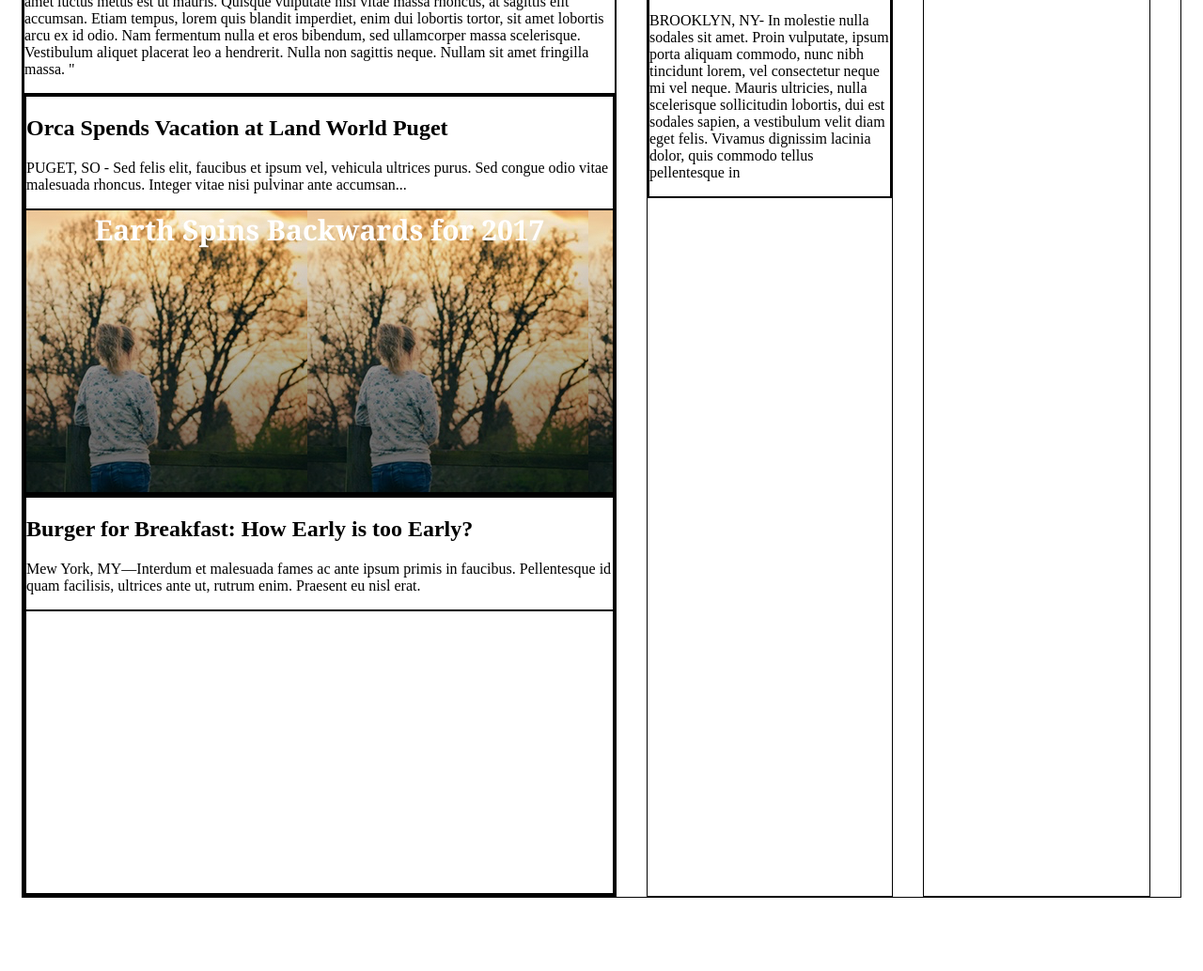
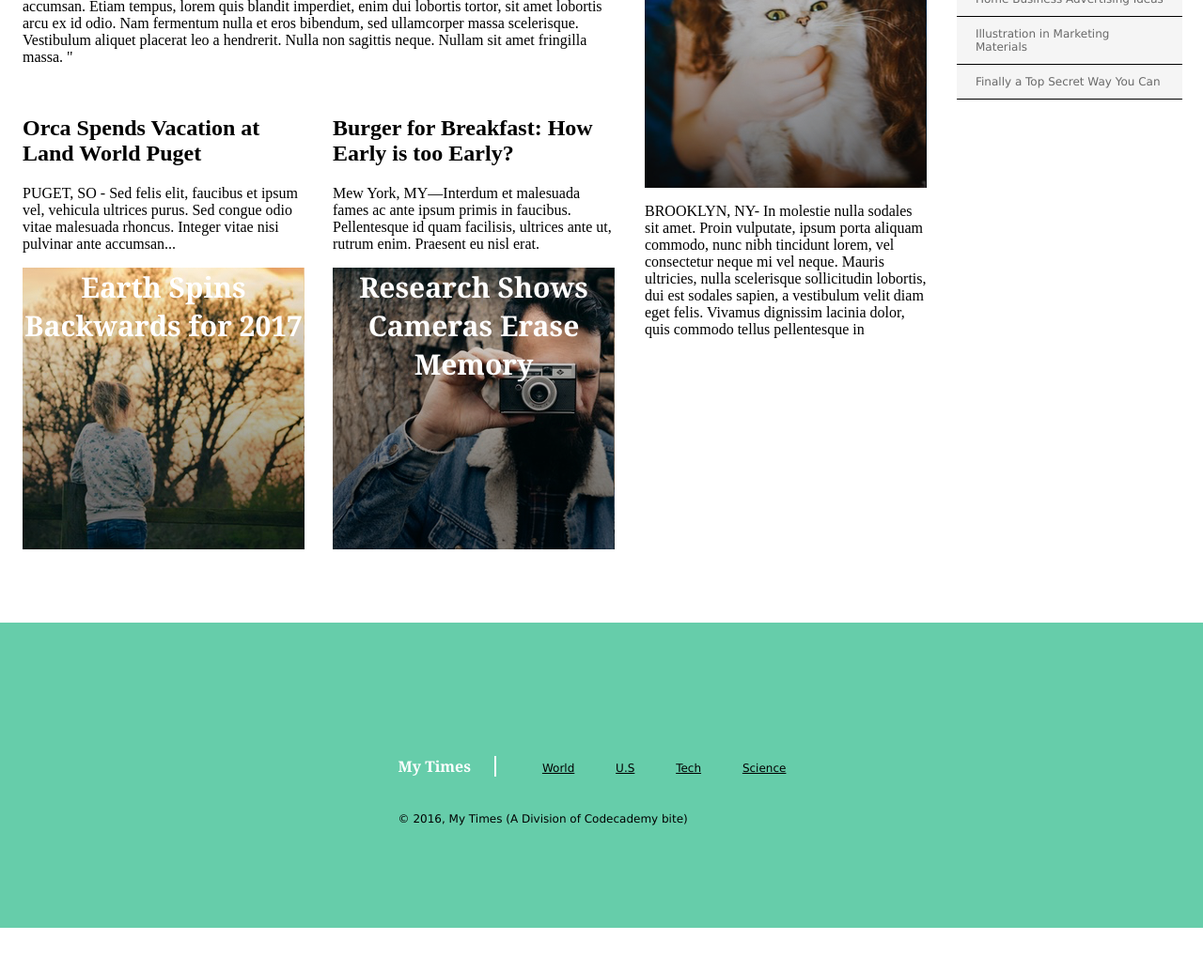
Before and after one commit to nogic25/newspaperProject, a plain HTML site: page index.html in a window 1280 px wide. Shown: the part 524-1558 px from the top of the page at 94% size. After the commit the page ends 1512 px from the top, so only its background shows below. Drawn offline with Linux system fonts and the light colour scheme.

Commit message:
finished project

```diff
--- a/index.html
+++ b/index.html
@@ -60,17 +60,15 @@
                         <span>Earth Spins Backwards for 2017</span>
                     </div>
                 </div>
-            </div>
-            <div class="stories">
                 <div class="story">
                     <div class="text-context">
                         <h2>Burger for Breakfast: How Early is too Early?</h2>
-                        <p>Mew York, MY—Interdum et malesuada fames ac ante ipsum
+                        <p class="narrative">Mew York, MY—Interdum et malesuada fames ac ante ipsum
                             primis in faucibus. Pellentesque id quam facilisis, ultrices ante ut, rutrum enim.
                             Praesent eu nisl erat.</p>
                     </div>
                     <div class="pop-culture image-content">
-                        <span>Earth Spins Backwards for 2017</span>
+                        <span>Research Shows Cameras Erase Memory</span>
                     </div>
                 </div>
             </div>
@@ -88,7 +86,7 @@
                         Cras condimentum augue ut ante sollicitudin interdum. </p>
                 </div>
                 <div class="story">
-                    <div class="cat-ceo image-conent">
+                    <div class="cat-ceo image-content">
                         <span>Cats in Control-Is It a Thing?</span></div>
                     <p class="narrative">
                         BROOKLYN, NY- In molestie nulla sodales sit amet.
@@ -114,5 +112,18 @@
         </div>
     </div>
 </body>
-
+<footer>
+    <div class="info">
+                <span class="title">My Times</span>
+            <nav>
+                <span><a class="f-nav" href="#">World</a></span>
+                <span><a class="f-nav" href="#">U.S</a></span>
+                <span><a class="f-nav" href="#">Tech</a></span>
+                <span><a class="f-nav" href="#">Science</a></span>
+            </nav>
+            <div class ="copyright">
+                    © 2016, My Times (A Division of Codecademy bite)
+            </div>
+            </div>
+</footer>
 </html>
--- a/style.css
+++ b/style.css
@@ -1,3 +1,7 @@
+body{
+    margin: 0;
+}
+
 header {
     display: flex;
     align-items: center;
@@ -59,15 +63,17 @@ a {
     width: 240px;
   }
 
-  div{
-    border: 1px solid black;
-  }
+
  .lead-story .image-content{
       background: url("image/img-story-main.png");
       width: 630px;
       margin-top: 0;
       font-size: 40px;
       text-align:left;
+  }
+  .lead-story .image-content span{
+      margin-left: 20px;
+      padding: 30px
   }
   .image-content{
       display: flex;
@@ -82,3 +88,73 @@ a {
   .fall-cancelled.image-content {
     background-image: url("image/img-story-2.png");
 }
+.pop-culture.image-content{
+    background-image: url("image/img-story-3.png");
+}
+.cat-ceo.image-content{
+    background-image: url("image/img-story-1.png");
+}
+
+.stories {
+    display: flex;
+    justify-content: space-between;
+    margin-top: 17px;
+}
+.story{
+    display: flex;
+    flex-direction: column;
+    width: 300px;
+}
+.stories.text-content {
+    height: 250px;
+}
+.narrative {
+    margin-top: 16px;
+}
+.news-bites h3 {
+    margin-bottom: 41px;
+    font-size: 16px;
+    font-weight: bold;
+    text-align: center;
+}
+.bite{
+    padding: 11px 20px;
+    border-bottom: 1px solid black;
+    background-color: WhiteSmoke;
+    font-family: Verdana;
+    font-size: 12px;
+    color: DimGray;
+    display: flex;
+}
+footer {
+    display: flex;
+    align-items: center;
+    justify-content: center;
+    flex-direction:  column;
+    width: 100%;
+    height: 325px;
+    background-color:mediumaquamarine;
+    font-family: Verdana;
+    font-size: 12px;
+    margin: auto;
+}
+footer nav{
+ display: inline-block;
+ padding-left: 25px;
+}
+.title {
+    display: inline-block;
+    padding-right: 25px;
+    border-right: 2px solid white;
+    font-family: Georgia;
+    font-size: 16px;
+    font-weight: bold;
+    color: white;
+}
+.f-nav {
+    display: inline-block;
+    padding: 20px 10px;
+}
+a{
+    color: black;
+}
```
